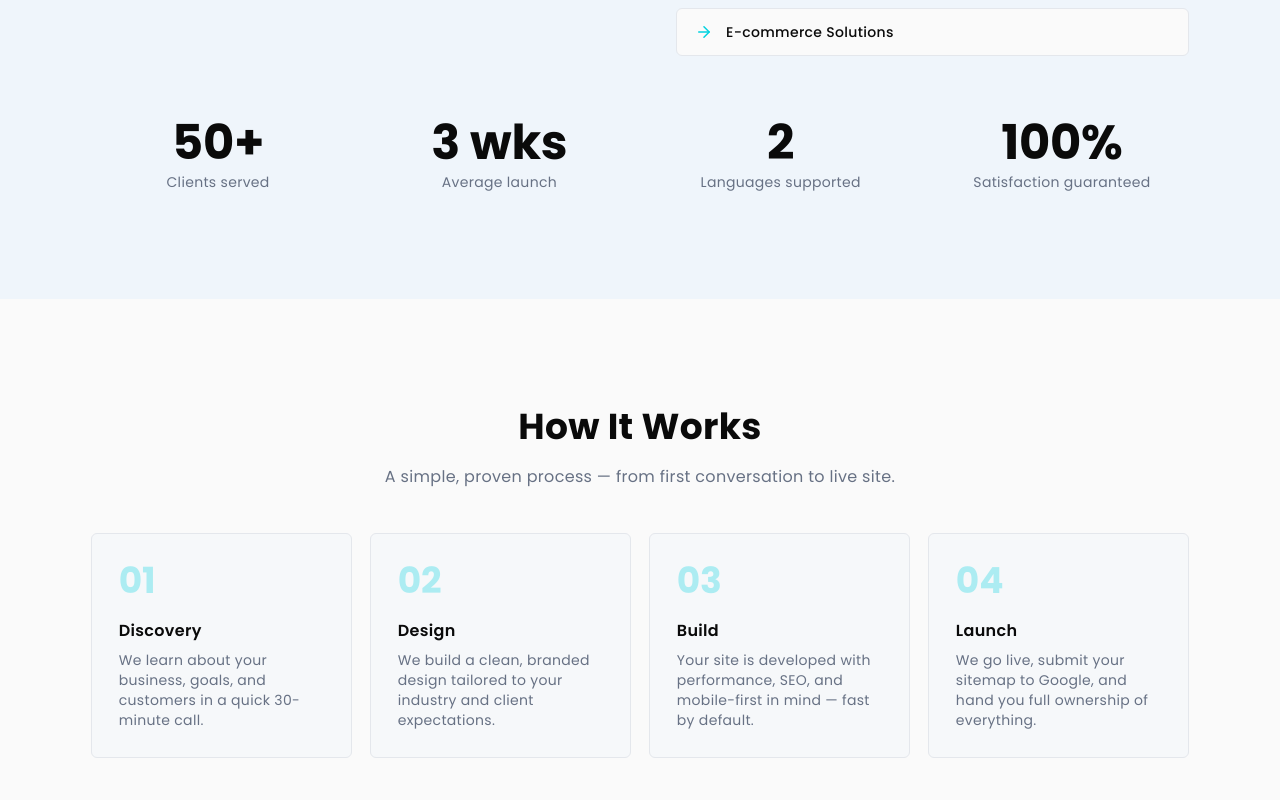
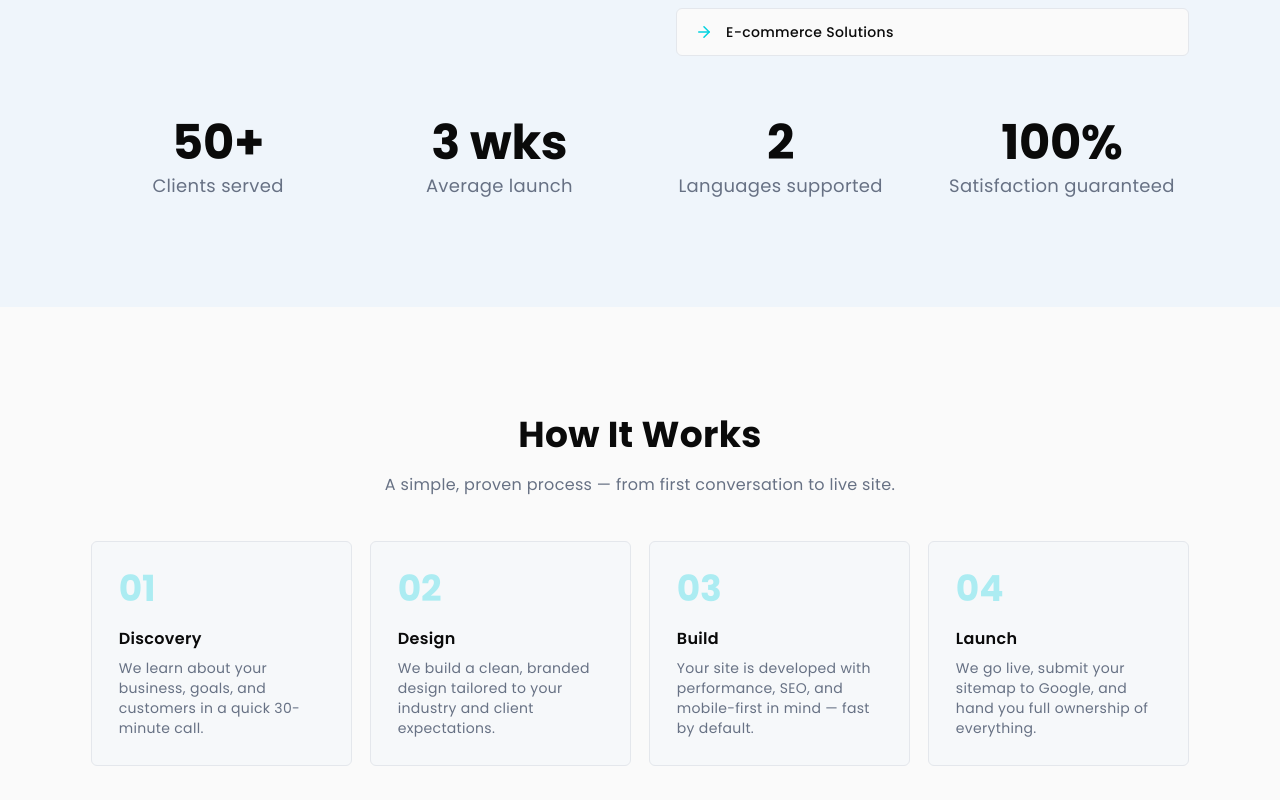
Before and after one commit to JohnnyPillacela/pillacela-digital-agency, a Next.js app: page / in a window 1280 px wide. Shown: the part 2128-2928 px from the top of the page. Built offline with nearby package versions, Linux system fonts and the light colour scheme.

Commit message:
bigger text

```diff
--- a/components/sections/stats/stat-strip.tsx
+++ b/components/sections/stats/stat-strip.tsx
@@ -15,7 +15,7 @@
                     <span className="text-4xl font-bold tracking-tight md:text-5xl">
                         {item.value}
                     </span>
-                    <span className="text-sm text-muted-foreground">{item.label}</span>
+                    <span className="text-lg text-muted-foreground">{item.label}</span>
                 </div>
             ))}
         </div>
```
